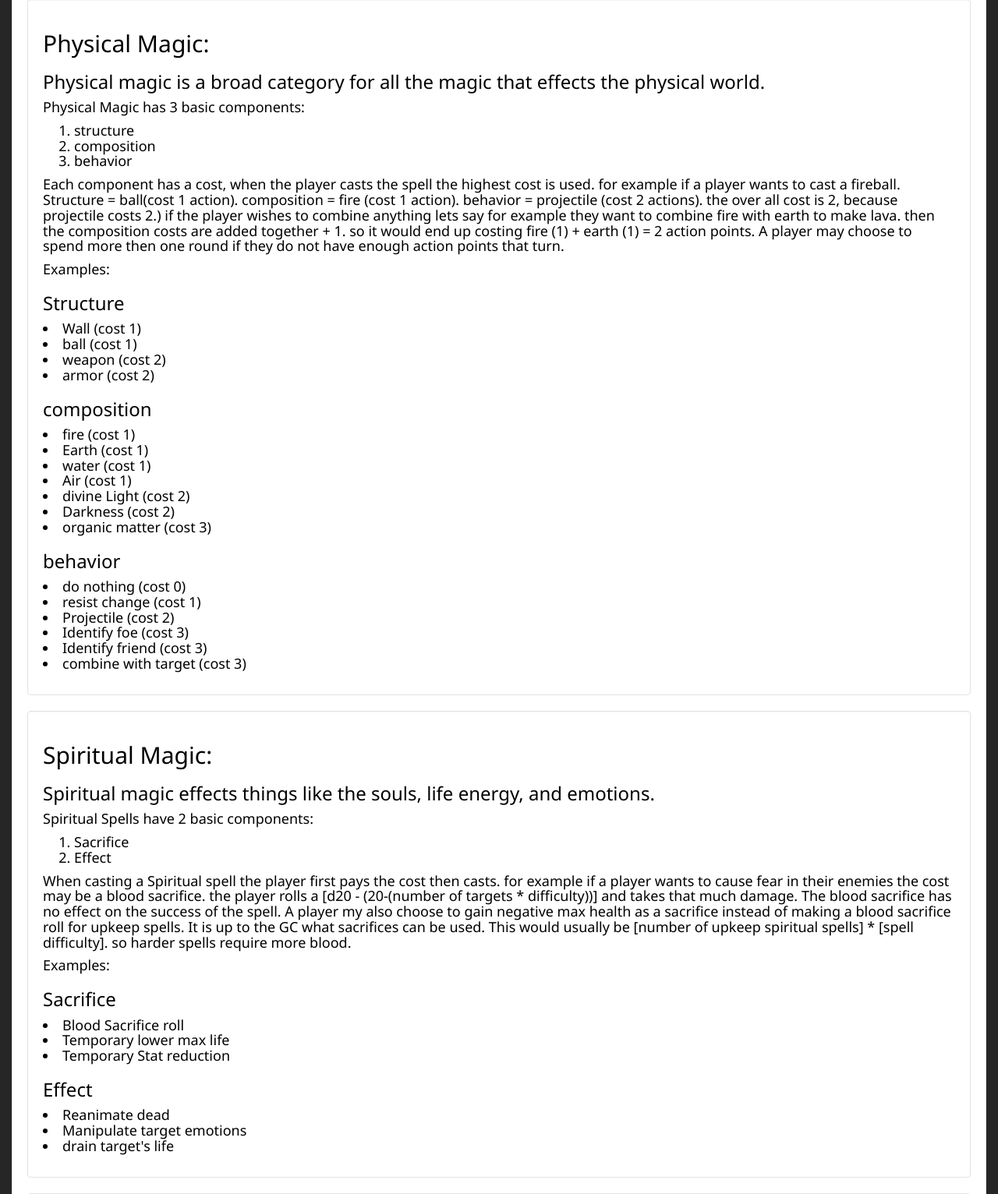
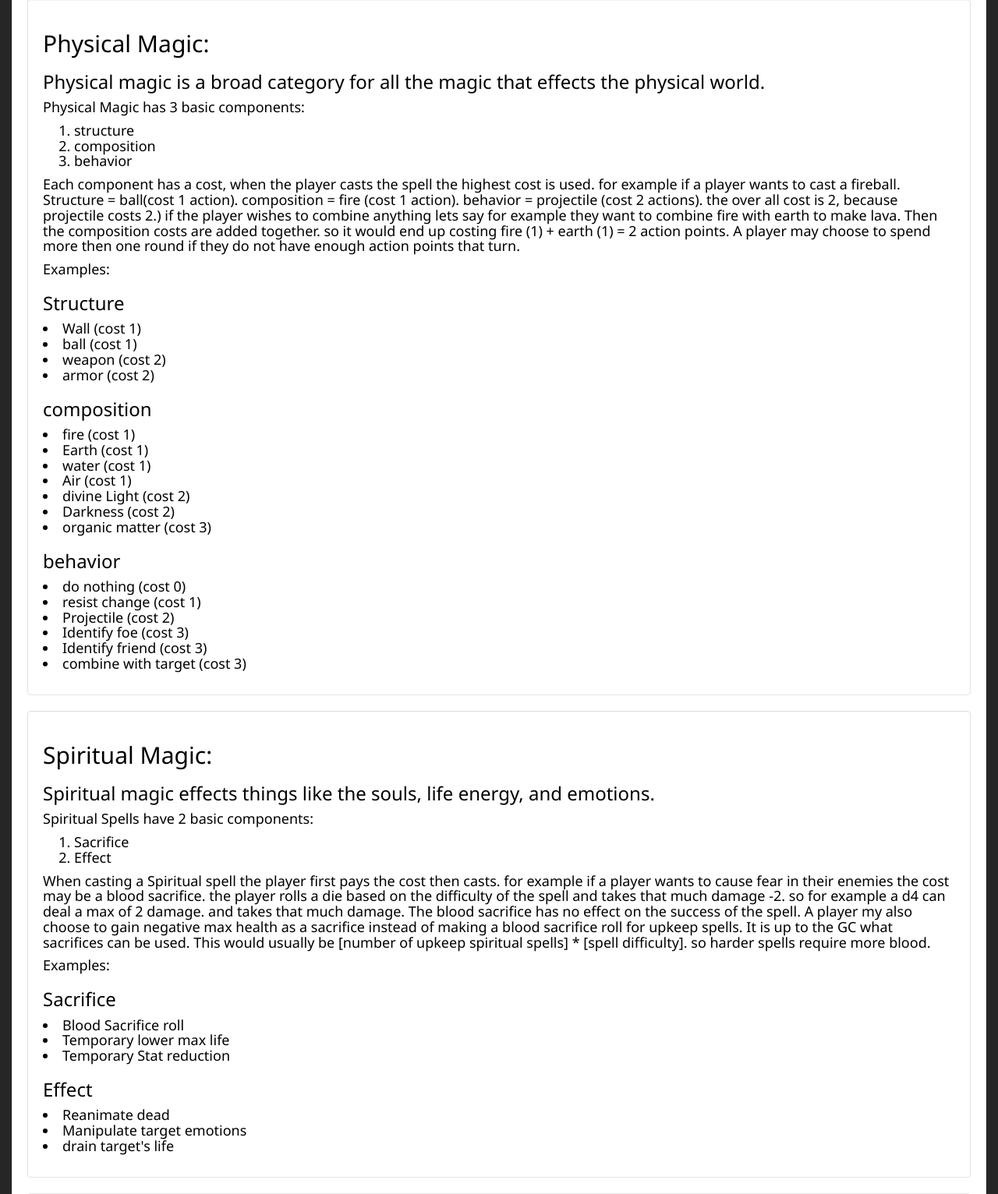
Before and after one commit to EndArixx/CoreSite, a Django app: page /RPG/PlayerHandbook in a window 1280 px wide. Shown: the part 4790-6322 px from the top of the page at 78% size. Run offline with Django 3.2, Linux system fonts and the light colour scheme; some libraries are stand-ins or nearby versions.

Commit message:
Update Core/stats/templates/stats/playerHB.html
updated player handbook for Magic.

```diff
--- a/Core/stats/templates/stats/playerHB.html
+++ b/Core/stats/templates/stats/playerHB.html
@@ -167,7 +167,7 @@
 			<li>composition</li>
 			<li>behavior</li>
 		</ol></h4>
-		<h4>Each component has a cost, when the player casts the spell the highest cost is used. for example if a player wants to cast a fireball. Structure = ball(cost 1 action). composition = fire (cost 1 action). behavior = projectile (cost 2 actions). the over all cost is 2, because projectile costs 2.) if the player wishes to combine anything lets say for example they want to combine fire with earth to make lava. then the composition costs are added together + 1. so it would end up costing fire (1) + earth (1) = 2 action points. A player may choose to spend more then one round if they do not have enough action points that turn.</h4>
+		<h4>Each component has a cost, when the player casts the spell the highest cost is used. for example if a player wants to cast a fireball. Structure = ball(cost 1 action). composition = fire (cost 1 action). behavior = projectile (cost 2 actions). the over all cost is 2, because projectile costs 2.) if the player wishes to combine anything lets say for example they want to combine fire with earth to make lava. Then the composition costs are added together. so it would end up costing fire (1) + earth (1) = 2 action points. A player may choose to spend more then one round if they do not have enough action points that turn.</h4>
 		<h4>Examples:</h4>
 		<h3>Structure</h3>
 		<h4>
@@ -202,7 +202,7 @@
 			<li>Sacrifice</li>
 			<li>Effect</li>
 		</ol></h4>
-		<h4>When casting a Spiritual spell the player first pays the cost then casts. for example if a player wants to cause fear in their enemies the cost may be a blood sacrifice. the player rolls a [d20 - (20-(number of targets * difficulty))]  and takes that much damage. The blood sacrifice has no effect on the success of the spell. A player my also choose to gain negative max health as a sacrifice instead of making a blood sacrifice roll for upkeep spells. It is up to the GC what sacrifices can be used. This would usually be [number of upkeep spiritual spells] * [spell difficulty]. so harder spells require more blood.</h4>
+		<h4>When casting a Spiritual spell the player first pays the cost then casts. for example if a player wants to cause fear in their enemies the cost may be a blood sacrifice. the player rolls a die based on the difficulty of the spell and takes that much damage -2. so for example a d4 can deal a max of 2 damage.  and takes that much damage. The blood sacrifice has no effect on the success of the spell. A player my also choose to gain negative max health as a sacrifice instead of making a blood sacrifice roll for upkeep spells. It is up to the GC what sacrifices can be used. This would usually be [number of upkeep spiritual spells] * [spell difficulty]. so harder spells require more blood.</h4>
 		<h4>Examples:</h4>
 		<h3>Sacrifice</h3>
 		<h4>
```
